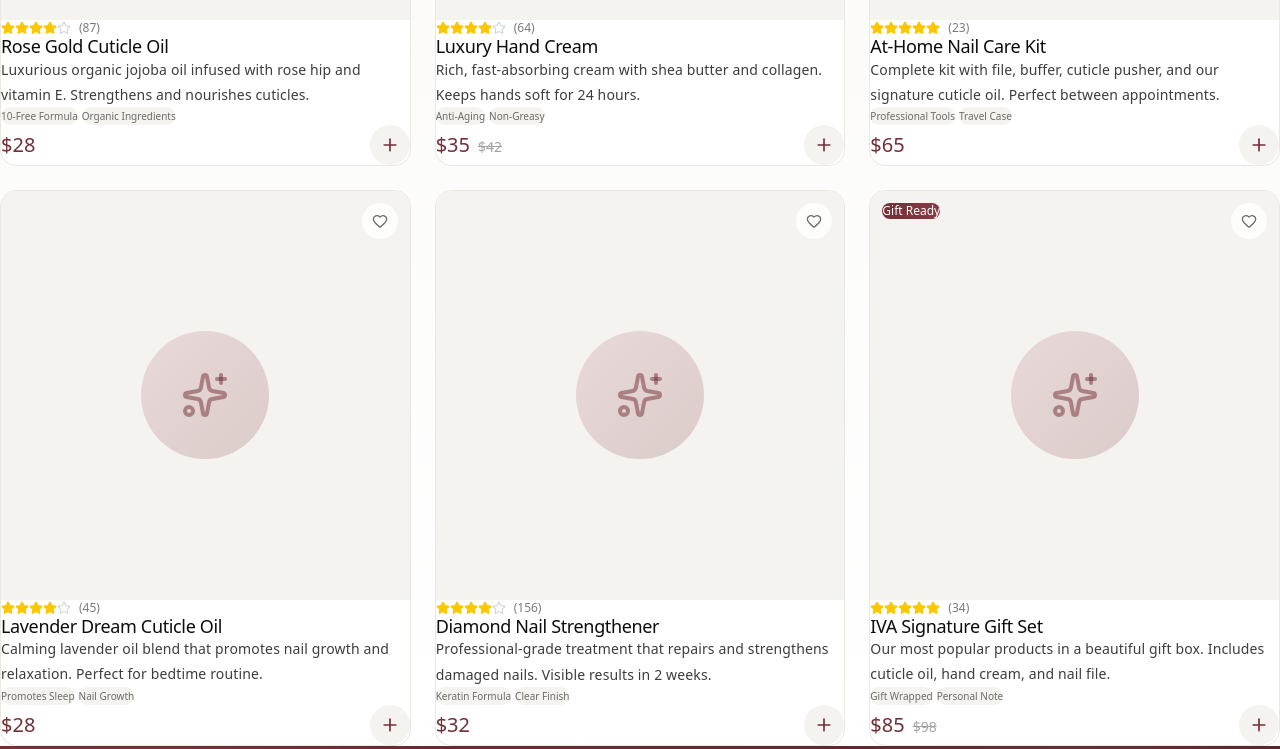
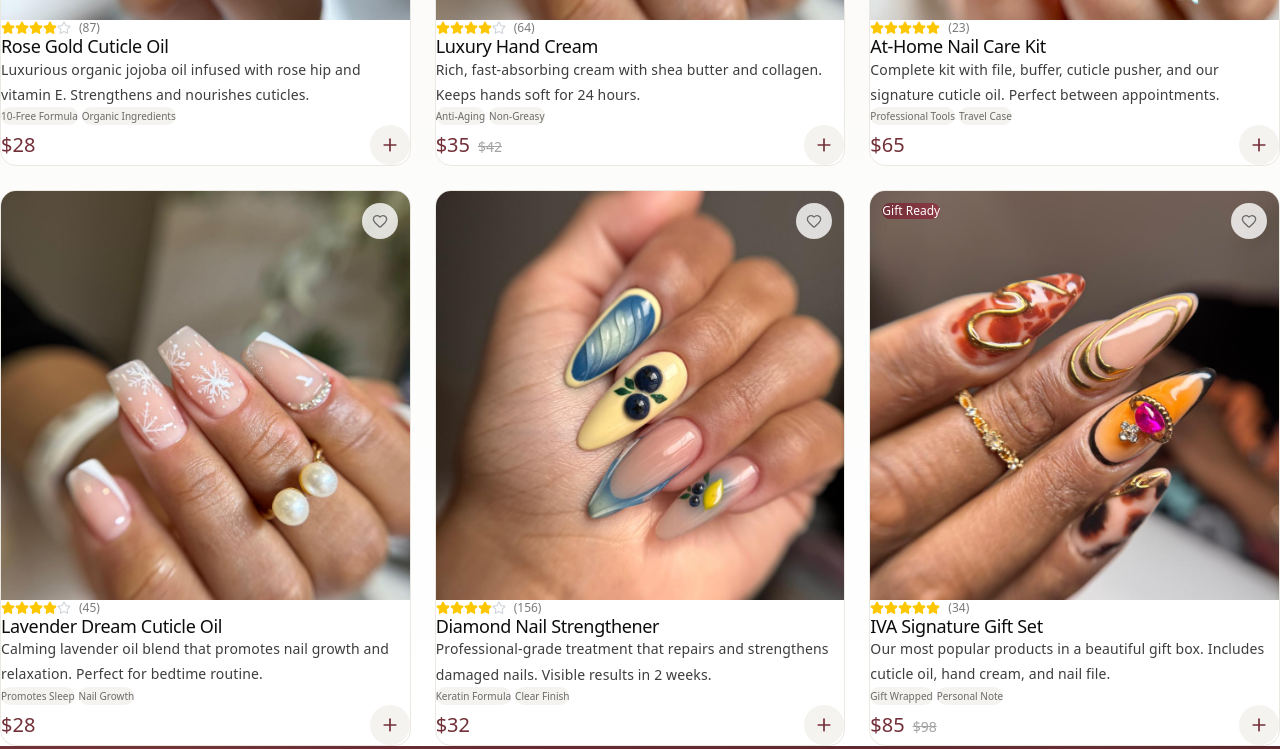
Before and after one commit to germanzx033-a11y/iva-nail-art, a Next.js app: page / in a window 1280 px wide. Shown: the part 5399-6148 px from the top of the page. Built offline with nearby package versions, Linux system fonts and the light colour scheme.

Commit message:
Fix: Products images, BackToTop position, WhatsApp number

```diff
--- a/app/components/BackToTop.tsx
+++ b/app/components/BackToTop.tsx
@@ -31,7 +31,7 @@ export default function BackToTop() {
           animate={{ opacity: 1, scale: 1, y: 0 }}
           exit={{ opacity: 0, scale: 0.8, y: 20 }}
           onClick={scrollToTop}
-          className="fixed bottom-24 right-6 z-[80] w-12 h-12 bg-white border border-[#EDE9E3] rounded-full shadow-lg flex items-center justify-center text-[#722F37] hover:bg-[#722F37] hover:text-white hover:border-[#722F37] transition-all duration-300 hover:scale-110 group"
+          className="fixed bottom-6 right-6 z-[70] w-11 h-11 bg-white/90 backdrop-blur-sm border border-[#EDE9E3] rounded-full shadow-lg flex items-center justify-center text-[#722F37] hover:bg-[#722F37] hover:text-white hover:border-[#722F37] transition-all duration-300 hover:scale-110 group"
           aria-label="Back to top"
         >
           <ArrowUp className="w-5 h-5 group-hover:-translate-y-0.5 transition-transform" />
--- a/app/components/ProductsShop.tsx
+++ b/app/components/ProductsShop.tsx
@@ -41,7 +41,7 @@ const PRODUCTS: Product[] = [
     name: "Rose Gold Cuticle Oil",
     description: "Luxurious organic jojoba oil infused with rose hip and vitamin E. Strengthens and nourishes cuticles.",
     price: 28,
-    image: "/products/cuticle-oil.jpg",
+    image: "/gallery/c61db860-4810-473d-9af3-90ea78e17226.jpg",
     category: "cuticle-oil",
     badge: "Best Seller",
     rating: 4.9,
@@ -55,7 +55,7 @@ const PRODUCTS: Product[] = [
     description: "Rich, fast-absorbing cream with shea butter and collagen. Keeps hands soft for 24 hours.",
     price: 35,
     originalPrice: 42,
-    image: "/products/hand-cream.jpg",
+    image: "/gallery/afb39b9f-63de-4281-9d62-57670fc5f3b5.jpg",
     category: "hand-cream",
     badge: "20% Off",
     rating: 4.8,
@@ -68,7 +68,7 @@ const PRODUCTS: Product[] = [
     name: "At-Home Nail Care Kit",
     description: "Complete kit with file, buffer, cuticle pusher, and our signature cuticle oil. Perfect between appointments.",
     price: 65,
-    image: "/products/nail-kit.jpg",
+    image: "/gallery/f0d71275-94d3-4325-9592-55cbe28a5bdd.jpg",
     category: "nail-kit",
     badge: "New",
     rating: 5.0,
@@ -81,7 +81,7 @@ const PRODUCTS: Product[] = [
     name: "Lavender Dream Cuticle Oil",
     description: "Calming lavender oil blend that promotes nail growth and relaxation. Perfect for bedtime routine.",
     price: 28,
-    image: "/products/cuticle-oil-lavender.jpg",
+    image: "/gallery/1c77f4d1-58a0-4b2f-b1ca-f7054eeb9627.jpg",
     category: "cuticle-oil",
     rating: 4.7,
     reviews: 45,
@@ -93,7 +93,7 @@ const PRODUCTS: Product[] = [
     name: "Diamond Nail Strengthener",
     description: "Professional-grade treatment that repairs and strengthens damaged nails. Visible results in 2 weeks.",
     price: 32,
-    image: "/products/strengthener.jpg",
+    image: "/gallery/810c6eb7-e2e7-49eb-87e4-c6867d09f390.jpg",
     category: "accessories",
     rating: 4.9,
     reviews: 156,
@@ -106,7 +106,7 @@ const PRODUCTS: Product[] = [
     description: "Our most popular products in a beautiful gift box. Includes cuticle oil, hand cream, and nail file.",
     price: 85,
     originalPrice: 98,
-    image: "/products/gift-set.jpg",
+    image: "/gallery/599ff034-b45d-48af-8a8e-9996f5d98a8b.jpg",
     category: "nail-kit",
     badge: "Gift Ready",
     rating: 5.0,
@@ -196,7 +196,7 @@ export default function ProductsShop() {
     const message = `Hi! I'd like to order these products:\n\n${items}\n\nTotal: $${cartTotal}\n\nPlease let me know the payment and delivery options!`;
 
     window.open(
-      `https://wa.me/13474735036?text=${encodeURIComponent(message)}`,
+      `https://wa.me/19296257273?text=${encodeURIComponent(message)}`,
       "_blank"
     );
   };
@@ -252,15 +252,15 @@ export default function ProductsShop() {
               >
                 {/* Product Image */}
                 <div
-                  className="relative aspect-square bg-[#F5F3EF] cursor-pointer"
+                  className="relative aspect-square bg-[#F5F3EF] cursor-pointer overflow-hidden"
                   onClick={() => setSelectedProduct(product)}
                 >
-                  {/* Placeholder - replace with actual images */}
-                  <div className="absolute inset-0 flex items-center justify-center">
-                    <div className="w-32 h-32 bg-gradient-to-br from-[#B76E79]/20 to-[#722F37]/20 rounded-full flex items-center justify-center">
-                      <Sparkles className="w-12 h-12 text-[#722F37]/50" />
-                    </div>
-                  </div>
+                  {/* Product Image */}
+                  <img
+                    src={product.image}
+                    alt={product.name}
+                    className="absolute inset-0 w-full h-full object-cover group-hover:scale-105 transition-transform duration-500"
+                  />
 
                   {/* Badge */}
                   {product.badge && (
@@ -428,9 +428,9 @@ export default function ProductsShop() {
                         key={item.id}
                         className="flex gap-4 p-4 bg-[#F9F8F6] rounded-xl"
                       >
-                        {/* Product Image Placeholder */}
-                        <div className="w-20 h-20 bg-[#EBE8E2] rounded-lg flex items-center justify-center flex-shrink-0">
-                          <Sparkles className="w-8 h-8 text-[#B76E79]" />
+                        {/* Product Image */}
+                        <div className="w-20 h-20 bg-[#EBE8E2] rounded-lg overflow-hidden flex-shrink-0">
+                          <img src={item.image} alt={item.name} className="w-full h-full object-cover" />
                         </div>
 
                         <div className="flex-1">
@@ -516,12 +516,12 @@ export default function ProductsShop() {
                 className="bg-white rounded-2xl max-w-lg w-full max-h-[90vh] overflow-hidden"
               >
                 {/* Product Image */}
-                <div className="relative aspect-video bg-[#F5F3EF]">
-                  <div className="absolute inset-0 flex items-center justify-center">
-                    <div className="w-32 h-32 bg-gradient-to-br from-[#B76E79]/20 to-[#722F37]/20 rounded-full flex items-center justify-center">
-                      <Sparkles className="w-12 h-12 text-[#722F37]/50" />
-                    </div>
-                  </div>
+                <div className="relative aspect-video bg-[#F5F3EF] overflow-hidden">
+                  <img
+                    src={selectedProduct.image}
+                    alt={selectedProduct.name}
+                    className="w-full h-full object-cover"
+                  />
                   <button
                     onClick={() => setSelectedProduct(null)}
                     className="absolute top-4 right-4 w-10 h-10 bg-white rounded-full flex items-center justify-center shadow-lg"
```
